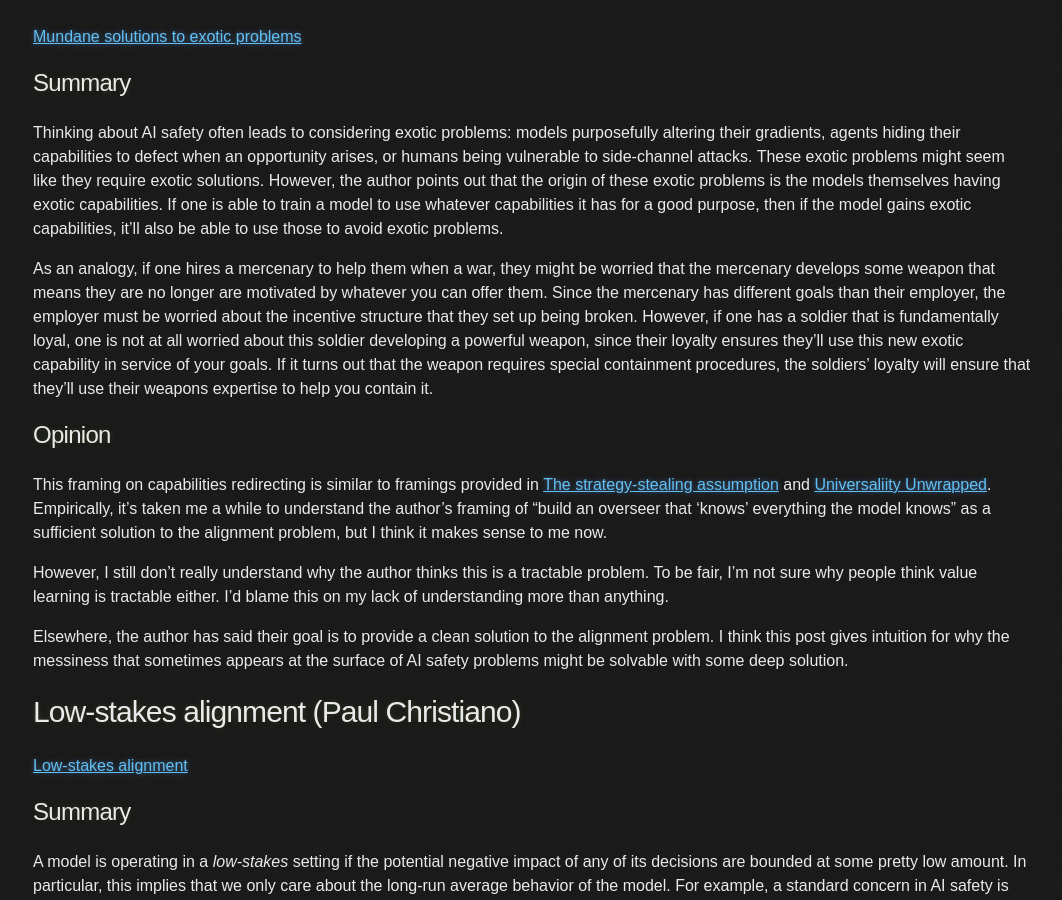
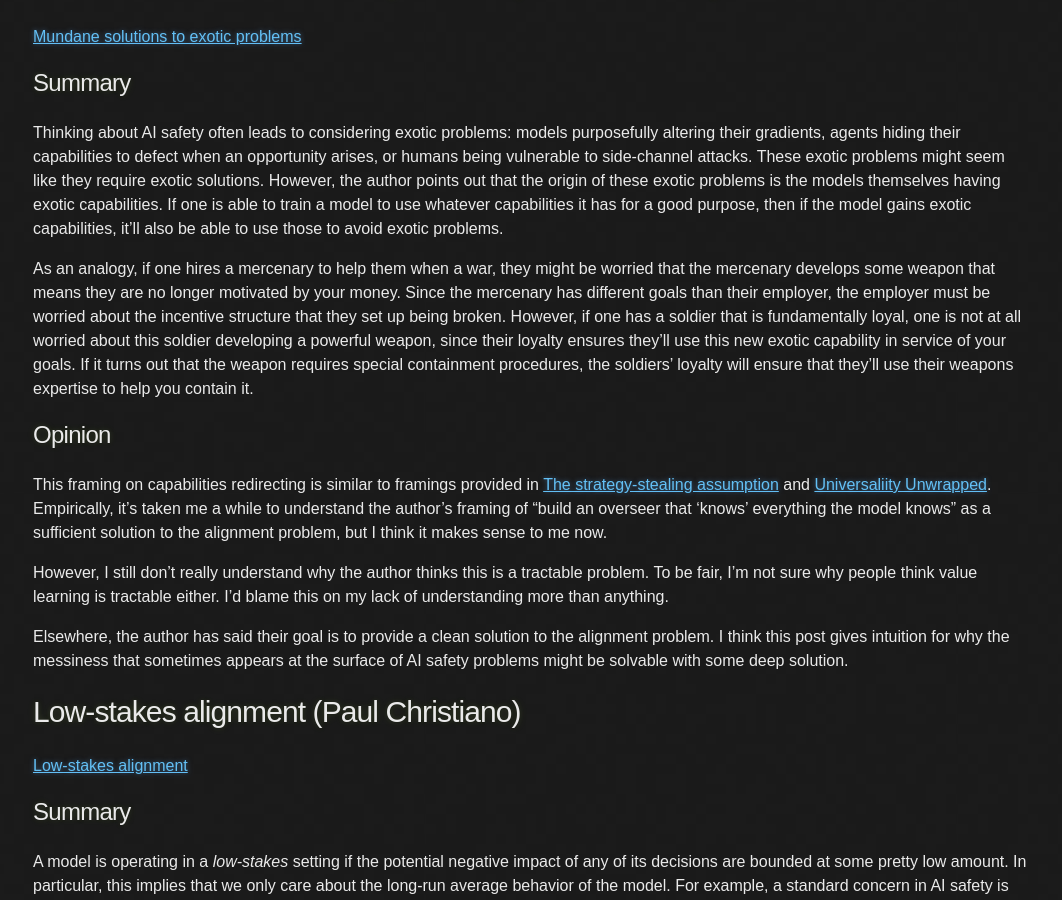
Before and after one commit to tocttou/hacker-blog, a Jekyll site: the page built from _posts/2021-5-15-Intermittent-Distillations-3.md, in a window 1280 px wide and 900 px high, scrolled down 5891 px. Shown: the whole window, without its empty margins (107-1169 px from the left). Built offline with Jekyll 4.4.1, drawn with Linux system fonts in a browser that asks for light colours; some of the changed text lies outside the part shown.

Commit message:
Update 2021-5-15-Intermittent-Distillations-3.md

```diff
--- a/_posts/2021-5-15-Intermittent-Distillations-3.md
+++ b/_posts/2021-5-15-Intermittent-Distillations-3.md
@@ -11,7 +11,7 @@ title: "Intermittent Distillations #3"
 
 Thinking about AI safety often leads to considering exotic problems: models purposefully altering their gradients, agents hiding their capabilities to defect when an opportunity arises, or humans being vulnerable to side-channel attacks. These exotic problems might seem like they require exotic solutions. However, the author points out that the origin of these exotic problems is the models themselves having exotic capabilities. If one is able to train a model to use whatever capabilities it has for a good purpose, then if the model gains exotic capabilities, it'll also be able to use those to avoid exotic problems.
 
-As an analogy, if one hires a mercenary to help them when a war, they might be worried that the mercenary develops some weapon that means they are no longer are motivated by whatever you can offer them. Since the mercenary has different goals than their employer, the employer must be worried about the incentive structure that they set up being broken. However, if one has a soldier that is fundamentally loyal, one is not at all worried about this soldier developing a powerful weapon, since their loyalty ensures they'll use this new exotic capability in service of your goals. If it turns out that the weapon requires special containment procedures, the soldiers' loyalty will ensure that they'll use their weapons expertise to help you contain it.
+As an analogy, if one hires a mercenary to help them when a war, they might be worried that the mercenary develops some weapon that means they are no longer motivated by your money. Since the mercenary has different goals than their employer, the employer must be worried about the incentive structure that they set up being broken. However, if one has a soldier that is fundamentally loyal, one is not at all worried about this soldier developing a powerful weapon, since their loyalty ensures they'll use this new exotic capability in service of your goals. If it turns out that the weapon requires special containment procedures, the soldiers' loyalty will ensure that they'll use their weapons expertise to help you contain it.
 
 
 ## Opinion
```
